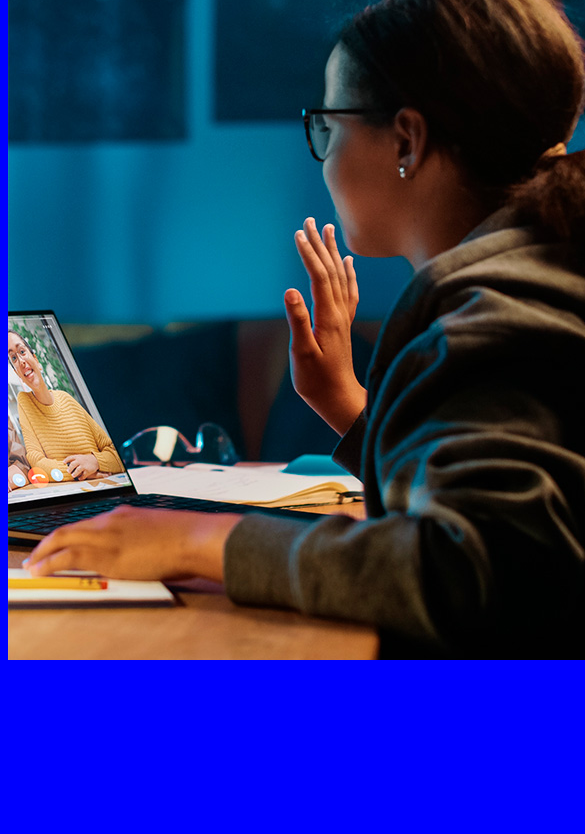
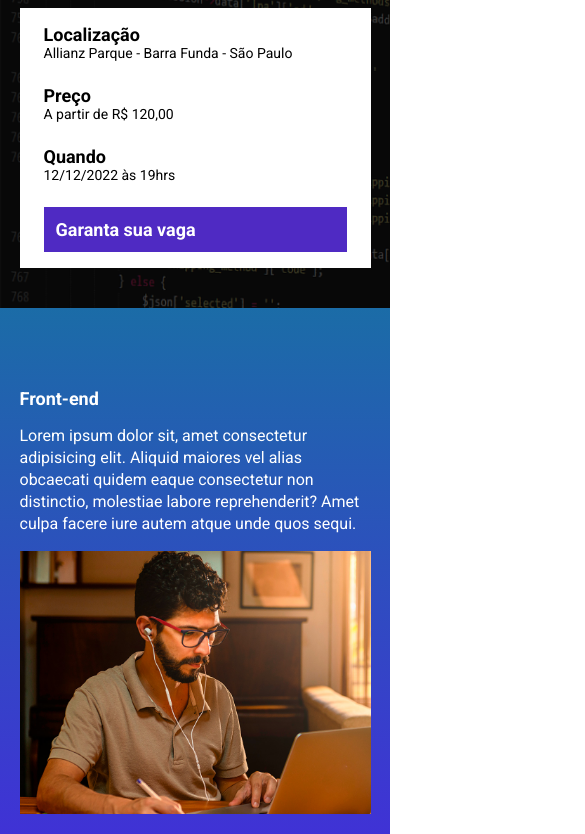
Before and after one commit to odaniloborges/EBAC_TALKS, a website built with Parcel: page src/index.html in a window 390 px wide. Shown: the part 168-1002 px from the top of the page, 585 px wide, since content can reach past the window. Before the commit the page ends 844 px from the top, so only its background shows below. Built offline with nearby package versions, Linux system fonts and the light colour scheme.

Commit message:
setup projeto

```diff
--- a/src/index.html
+++ b/src/index.html
@@ -1,13 +1,87 @@
 <!DOCTYPE html>
-<html lang="en">
+<html lang="pt-BR">
 <head>
     <meta charset="UTF-8">
     <meta name="viewport" content="width=device-width, initial-scale=1.0">
+    <link rel="preconnect" href="https://fonts.googleapis.com">
+    <link rel="preconnect" href="https://fonts.gstatic.com" crossorigin>
+    <link href="https://fonts.googleapis.com/css2?family=Roboto:wght@400;700;900&display=swap" rel="stylesheet">
     <link rel="stylesheet" href="./styles/main.scss">
-    <title>Document</title>
+    <link rel="stylesheet" href="https://unpkg.com/aos@next/dist/aos.css" />
+    <title>EBAC TALKS</title>
 </head>
 <body>
-    <h1>Olá</h1>
-    <img src="./images/backend.png" alt="">
+    <header class="hero">
+        <div class="container">
+            <img class="hero__logo" src="./images/ebac_logo.svg" alt="EBAC">
+            <p class="hero__text">O maior evento de tecnologia começa em 10d 12h 20m 15s</p>
+            <div class="infos-bar">
+                <ul class="infos-bar__infos">
+                    <li class="infos-bar__infos__item">
+                        <b>Localização</b>
+                        Allianz Parque - Barra Funda - São Paulo
+                    </li>
+                    <li class="infos-bar__infos__item">
+                        <b>Preço</b>
+                        A partir de R$ 120,00
+                    </li>
+                    <li class="infos-bar__infos__item">
+                        <b>Quando</b>
+                        12/12/2022 às 19hrs
+                    </li>
+                </ul>
+                <a href="#" class="button button--primary">
+                    Garanta sua vaga
+                </a>
+            </div>
+        </div>
+    </header>
+
+    <section class="event event--frontend">
+        <div class="container" data-aos="fade-right">
+            <div class="event__details">
+                <h2 class="event__details__title">Front-end</h2>
+                <p class="event__details__description">
+                    Lorem ipsum dolor sit, amet consectetur adipisicing elit. Aliquid maiores vel alias obcaecati quidem eaque consectetur non distinctio, molestiae labore reprehenderit? Amet culpa facere iure autem atque unde quos sequi.
+                </p>
+            </div>
+            <img class="event__image" src="./images/frontend.png" alt="Front-end">
+        </div>
+    </section>
+    <section class="event event--ui-ux event--image-left">
+        <div class="container" data-aos="fade-left">
+            <div class="event__details">
+                <h2 class="event__details__title">UI/UX</h2>
+                <p class="event__details__description">
+                    Lorem ipsum dolor sit, amet consectetur adipisicing elit. Aliquid maiores vel alias obcaecati quidem eaque consectetur non distinctio, molestiae labore reprehenderit? Amet culpa facere iure autem atque unde quos sequi.
+                </p>
+            </div>
+            <img class="event__image" src="./images/ui-ux.png" alt="UI/UX">
+        </div>
+    </section>
+    <section class="event event--data-science">
+        <div class="container" data-aos="fade-right">
+            <div class="event__details">
+                <h2 class="event__details__title">Data Science</h2>
+                <p class="event__details__description">
+                    Lorem ipsum dolor sit, amet consectetur adipisicing elit. Aliquid maiores vel alias obcaecati quidem eaque consectetur non distinctio, molestiae labore reprehenderit? Amet culpa facere iure autem atque unde quos sequi.
+                </p>
+            </div>
+            <img class="event__image" src="./images/data.png" alt="Data Science">
+        </div>
+    </section>
+    <section class="event event--backend event--image-left">
+        <div class="container" data-aos="fade-left">
+            <div class="event__details">
+                <h2 class="event__details__title">Back-end</h2>
+                <p class="event__details__description">
+                    Lorem ipsum dolor sit, amet consectetur adipisicing elit. Aliquid maiores vel alias obcaecati quidem eaque consectetur non distinctio, molestiae labore reprehenderit? Amet culpa facere iure autem atque unde quos sequi.
+                </p>
+            </div>
+            <img class="event__image" src="./images/backend.png" alt="Back-end">
+        </div>
+    </section>
+    <script src="https://unpkg.com/aos@next/dist/aos.js"></script>
+    <script src="scripts/main.js"></script>
 </body>
 </html>
--- a/src/scripts/main.js
+++ b/src/scripts/main.js
@@ -1 +1 @@
-console.log('olá, mundo!');
+AOS.init();
--- /dev/null
+++ b/src/styles/_event.scss
@@ -0,0 +1,63 @@
+@use 'variables';
+
+.event {
+    padding: 80px 0;
+
+    &--frontend {
+        background-image: linear-gradient(variables.$blue1, variables.$blue2);
+    }
+
+    &--ui-ux {
+        background-image: linear-gradient(variables.$blue2, variables.$pink);
+    }
+
+    &--data-science {
+        background-image: linear-gradient(variables.$pink, variables.$yellow);
+    }
+
+    &--backend {
+        background-image: linear-gradient(variables.$yellow, variables.$pink);
+    }
+
+    &--image-left {
+        .container {
+            flex-direction: row-reverse;
+        }
+    }
+
+    .container {
+        display: flex;
+        gap: 40px;
+    }
+
+    &__image {
+        max-width: 360px;
+    }
+
+    &__details {
+        &__title {
+            font-size: 18px;
+            font-weight: bold;
+            margin-bottom: 16px;
+        }
+
+        &__description {
+            line-height: 22px;
+        }
+    }
+
+    @media (max-width: 640px) {
+        .container {
+            display: block;
+        }
+
+        &__image {
+            width: 100%;
+        }
+
+        &__details {
+            margin-right: 0;
+            margin-bottom: 16px;
+        }
+    }
+}
--- /dev/null
+++ b/src/styles/_hero.scss
@@ -0,0 +1,54 @@
+@use 'variables';
+
+.hero {
+    padding-top: 64px;
+    padding-bottom: 100px;
+    background-image: url(../images/fundo.png);
+    background-repeat: no-repeat;
+    background-size: cover;
+    position: relative;
+
+    .container {
+        position: relative;
+    }
+
+    &::before {
+        position: absolute;
+        top: 0;
+        left: 0;
+        width: 100%;
+        height: 100%;
+        background-color: variables.$secondaryTextColor;
+        content: '';
+        opacity: .7;
+    }
+
+    &__text {
+        margin-top: 64px;
+        margin-bottom: 64px;
+        font-size: 40px;
+        line-height: 56px;
+        font-weight: 800;
+        text-align: center;
+    }
+
+    &__logo {
+        margin: 0 auto;
+        height: 80px;
+        display: block;
+    }
+
+    @media (max-width: 640px) {
+        padding: 40px 0;
+
+        &__logo {
+            height: 40px;
+        }
+
+        &__text {
+            font-size: 22px;
+            line-height: 24px;
+            margin: 24px 0;
+        }
+    }
+}
--- /dev/null
+++ b/src/styles/_variables.scss
@@ -0,0 +1,8 @@
+$textColor: #fff;
+$secondaryTextColor: #000;
+
+$blue1: #1B6CA7;
+$blue2: #442BDB;
+$pink: #89223B;
+$yellow: #9C791D;
+$purple: #4F2AC3;
--- /dev/null
+++ b/src/styles/components/_buttons.scss
@@ -0,0 +1,25 @@
+@use '../variables';
+
+.button {
+    padding: 12px;
+    font-size: 18px;
+    font-weight: bold;
+    text-decoration: none;
+    text-align: center;
+    white-space: nowrap;
+
+    &--primary {
+        color: #fff;
+        background-color: variables.$purple;
+    }
+
+    @media (max-width: 640px) {
+        display: block;
+        width: 100%;
+    }
+
+    @media (max-width: 1024px) {
+        display: flex;
+        align-items: center;
+    }
+}
--- /dev/null
+++ b/src/styles/components/_infos_bar.scss
@@ -0,0 +1,42 @@
+@use '../variables';
+
+.infos-bar {
+    padding: 16px 24px;
+    background-color: variables.$textColor;
+    display: flex;
+    justify-content: space-between;
+
+    &__infos {
+        display: flex;
+        gap: 40px;
+
+        &__item {
+            font-size: 14px;
+            color: variables.$secondaryTextColor;
+
+            b {
+                color: variables.$secondaryTextColor;
+                font-size: 18px;
+                display: block;
+            }
+        }
+    }
+
+    @media (max-width: 640px) {
+        display: block;
+
+        &__infos {
+            display: block;
+
+            &__item {
+                margin-bottom: 24px;
+            }
+        }
+    }
+
+    @media (max-width: 1024px) {
+        &__infos {
+            gap: 16px;
+        }
+    }
+}
--- a/src/styles/main.scss
+++ b/src/styles/main.scss
@@ -1,3 +1,28 @@
+@use "hero";
+@use 'components/infos_bar';
+@use 'components/buttons';
+@use 'event';
+@use 'variables';
+
 * {
-    background-color: blue;
+    box-sizing: border-box;
+    margin: 0;
+    padding: 0;
+    font-family: "Roboto", sans-serif;
+    color: variables.$textColor;
+    list-style: none;
 }
+
+.container {
+    max-width: 960px;
+    width: 100%;
+    margin: 0 auto;
+
+    @media (max-width: 640px) {
+        max-width: 80%;
+    }
+
+    @media (max-width: 1024px) {
+        max-width: 90%;
+    }
+}
```
Also changed, not shown: package.json (+3 -4 lines).
